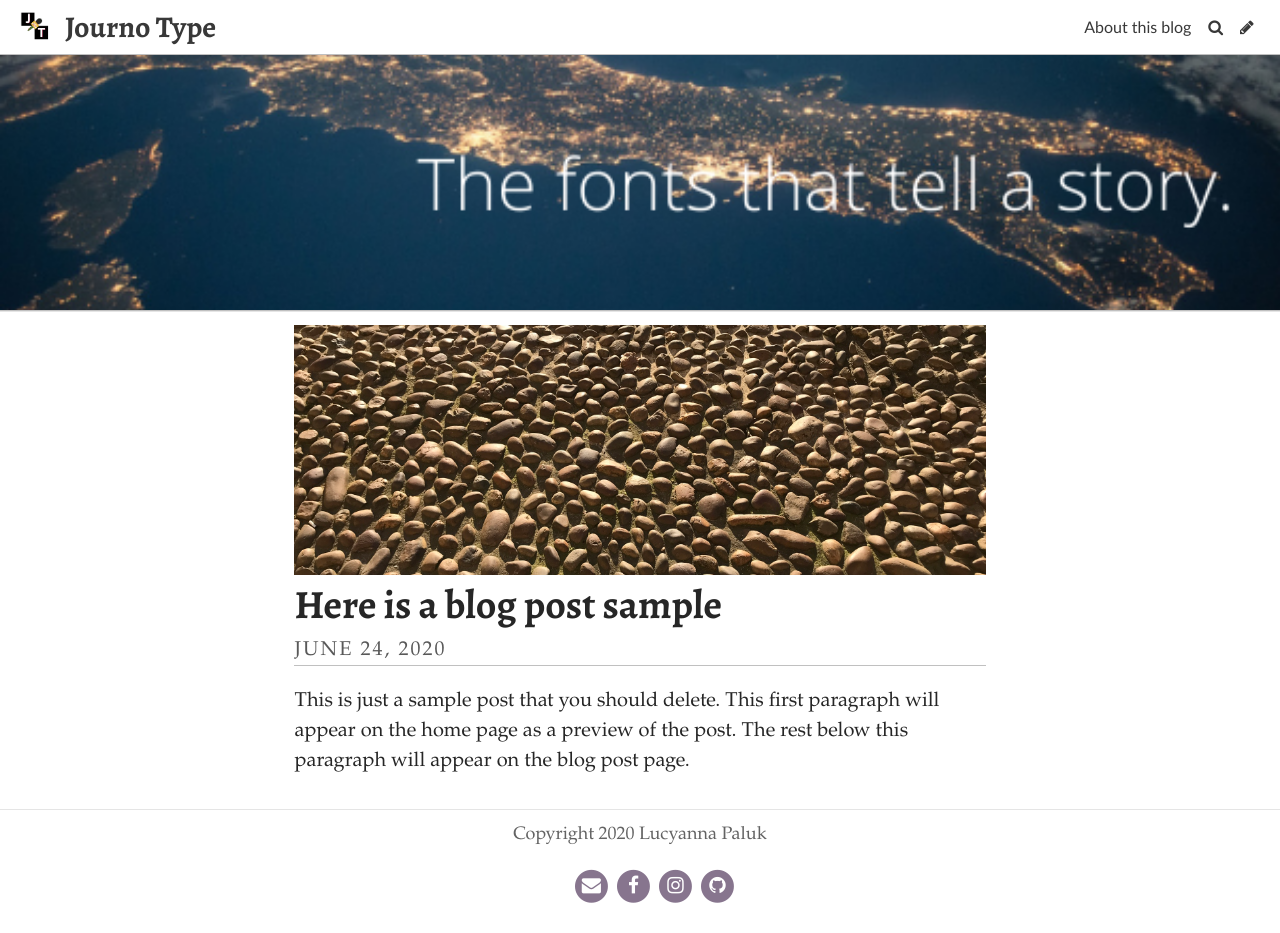
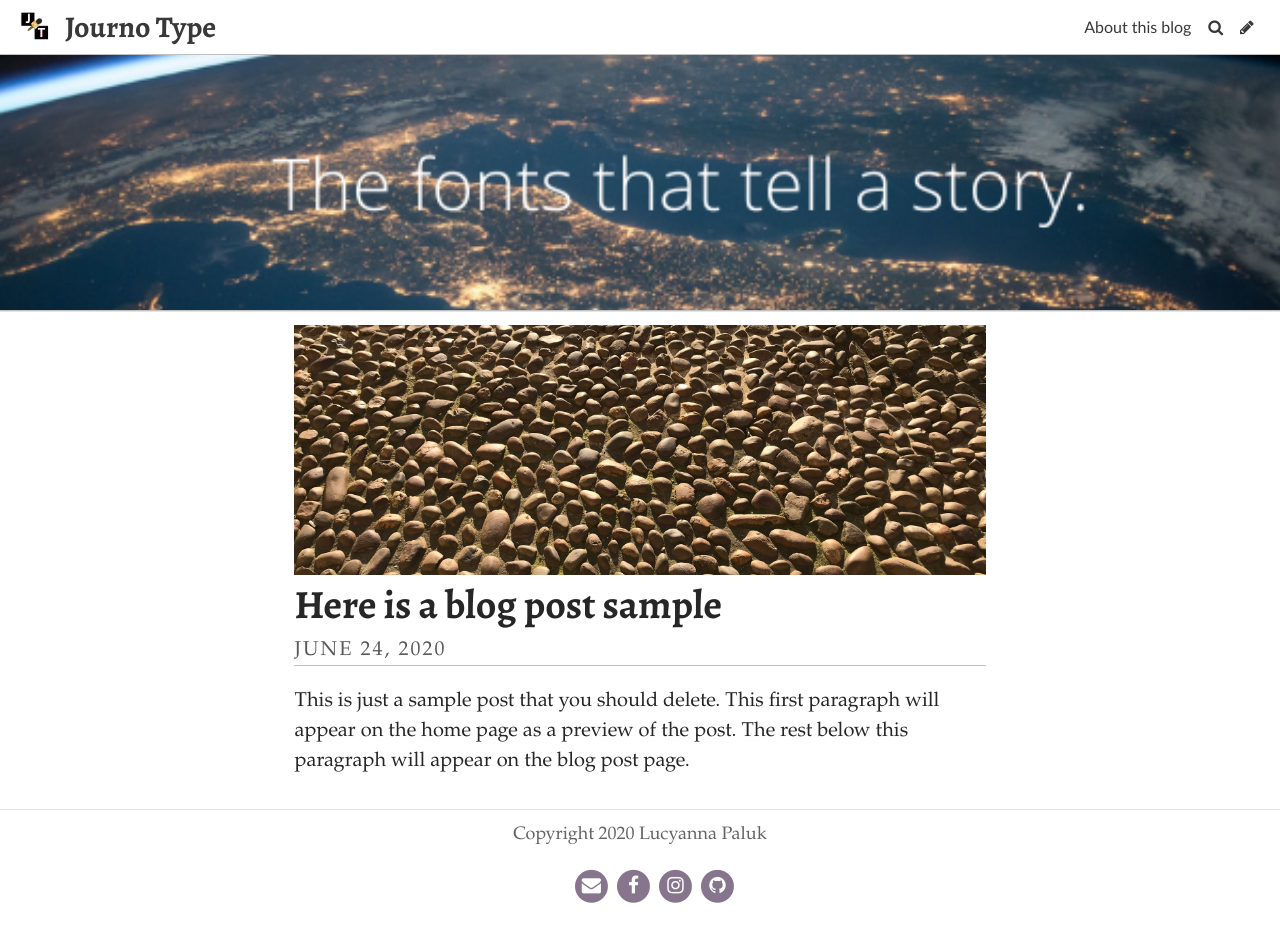
Before and after one commit to lucyannapaluk/mybrookesblog, a Jekyll site: the page built from index.html, in a window 1280 px wide. Built offline with Jekyll 4.4.1, drawn with Linux system fonts in a browser that asks for light colours; some web fonts are replaced; the list of posts is cut into pages by our own code.

Commit message:
Update Settings “general”

```diff
--- a/_data/settings.yml
+++ b/_data/settings.yml
@@ -3,7 +3,7 @@
   throughout journalism
 header_text: ""
 footer_text: Copyright 2020 Lucyanna Paluk
-header_feature_image: ../uploads/the-fonts-that-tell-a-story.-2.png
+header_feature_image: ../uploads/the-fonts-that-tell-a-story.-3.png
 bannerheight: 20vmax
 logo: ../uploads/journo-type-logo.png
 favicon: ../uploads/favicon-16x16.png
```
Also changed, not shown: uploads/the-fonts-that-tell-a-story.-3.png (added).
